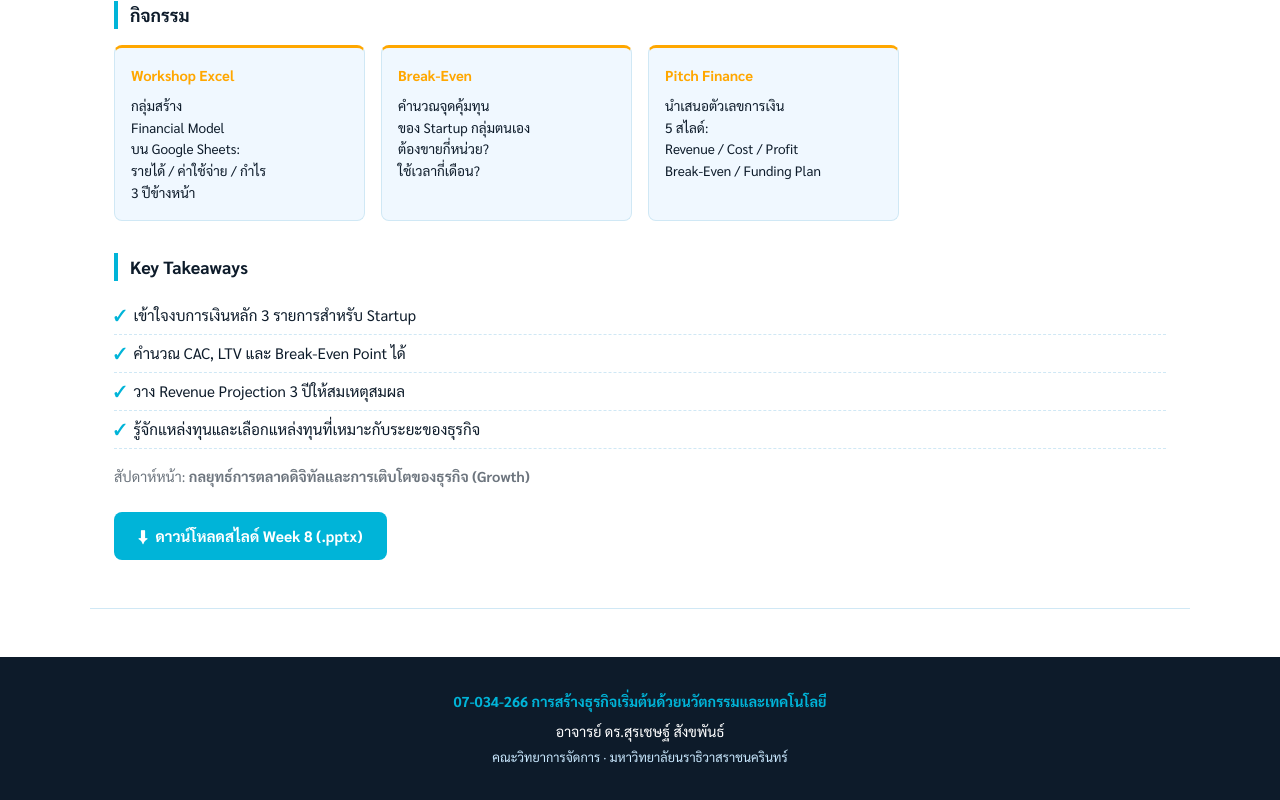
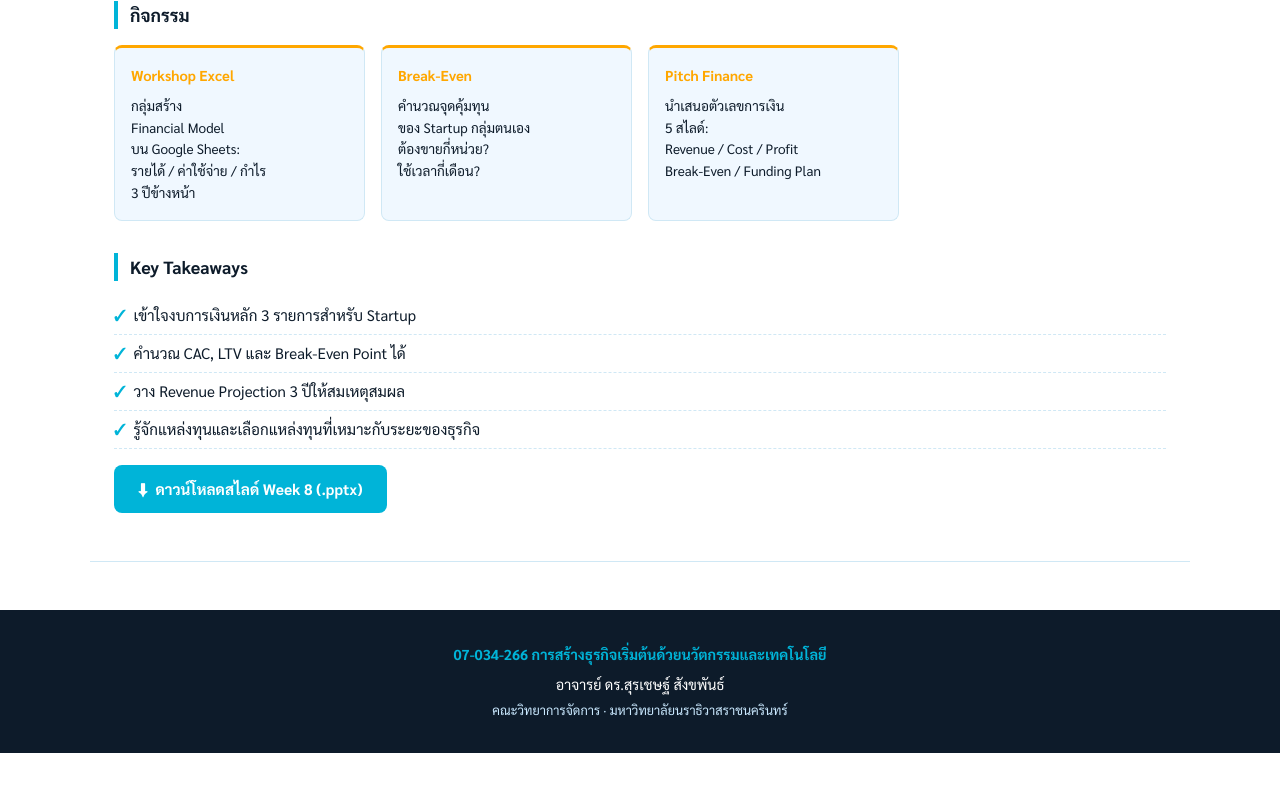
Before and after one commit to surachet2016/Startup_07034266, a Vue app: page / in a window 1280 px wide. Shown: the part 10182-10982 px from the top of the page. After the commit the page ends 10935 px from the top, so only its background shows below. Built offline with nearby package versions, Linux system fonts and the light colour scheme.

Commit message:
fix: add scroll-padding-top for navbar, hide week 8 next_week, fix hover color

```diff
--- a/src/components/WeekSection.vue
+++ b/src/components/WeekSection.vue
@@ -76,7 +76,7 @@ function slideFileName(weekNum) {
     </ul>
 
     <!-- Next week preview -->
-    <p class="next-week">สัปดาห์หน้า: <strong>{{ week.next_week }}</strong></p>
+    <p v-if="week.week < 8" class="next-week">สัปดาห์หน้า: <strong>{{ week.next_week }}</strong></p>
 
     <!-- Download button -->
     <a
@@ -298,7 +298,7 @@ function slideFileName(weekNum) {
 }
 
 .download-btn:hover {
-  background: #009bb8;
+  background: color-mix(in srgb, var(--accent) 85%, black);
   transform: translateY(-1px);
 }
 </style>
--- a/src/style.css
+++ b/src/style.css
@@ -17,6 +17,7 @@
 
 html {
   scroll-behavior: smooth;
+  scroll-padding-top: 70px;
 }
 
 body {
```
